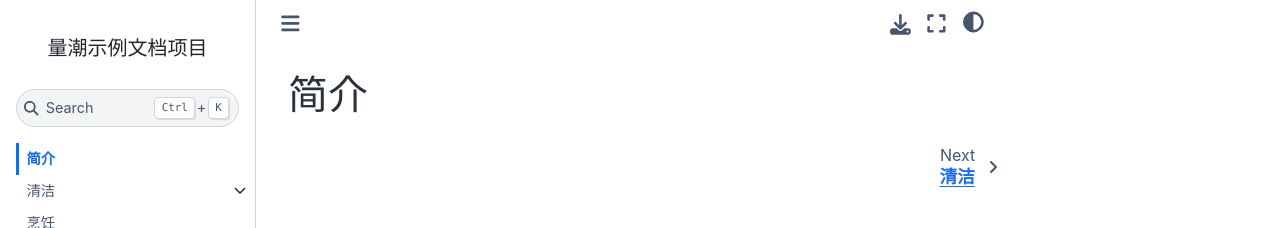
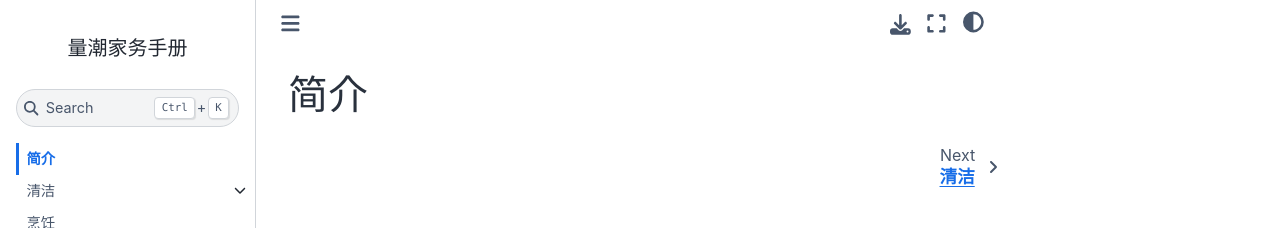
Before and after one commit to quanttide/quanttide-handbook-of-housework, a Jupyter Book: the page built from index.md, in a window 1280 px wide. Shown: the top 228 px of the page. Built offline with Jupyter Book 1.0.4 settings and Sphinx 7.4.7 and the Sphinx Book theme 1.1.4, drawn with Linux system fonts in a browser that asks for light colours.

Commit message:
Update _config.yml

```diff
--- a/_config.yml
+++ b/_config.yml
@@ -1,7 +1,7 @@
 # https://jupyterbook.org/en/stable/customize/config.html
 name: quanttide-example-of-documentation
-title: 量潮示例文档项目
+title: 量潮家务手册
 author: 量潮科技
-description: 量潮文档项目实例
+description: 总结各类家务的方法技巧
 # Jupyter Book Config
 only_build_toc_files: true
```
